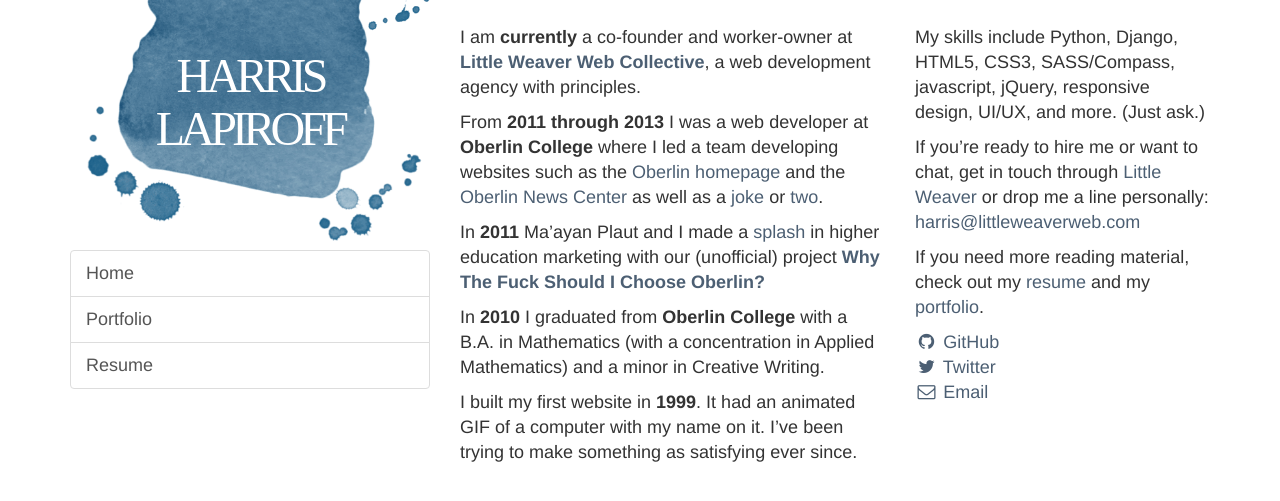
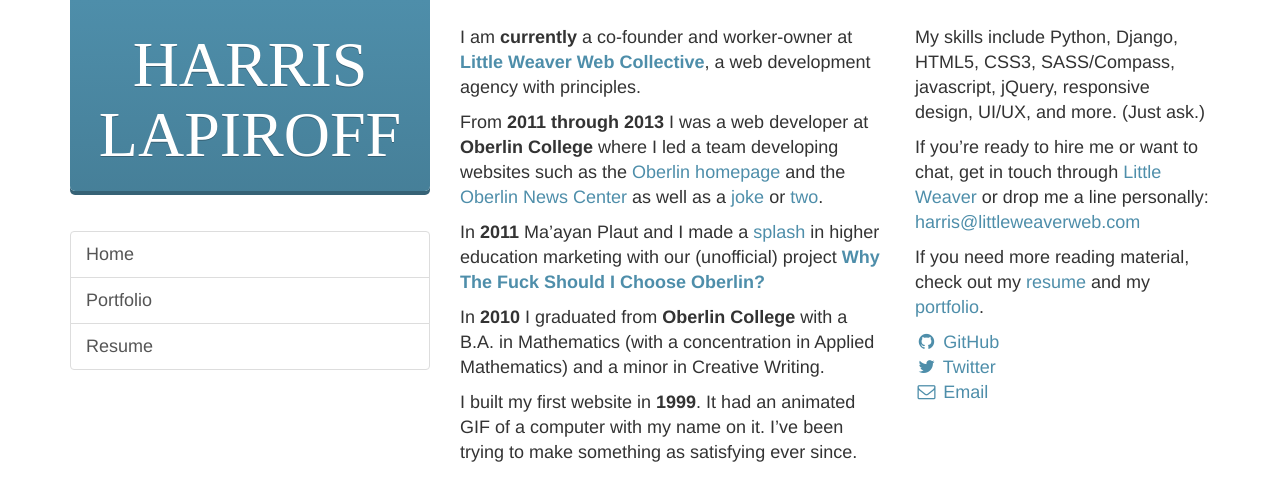
Before and after one commit to harrislapiroff/chromamine.com, a Jekyll site: the page built from index.md, in a window 1280 px wide. Shown: the top 501 px of the page. Built offline with Jekyll 4.4.1, drawn with Linux system fonts in a browser that asks for light colours; nearby versions of some CDN libraries.

Commit message:
Bye bye watercolor.

```diff
--- a/_layouts/base.html
+++ b/_layouts/base.html
@@ -15,8 +15,8 @@
 	<body>
 		<div class="container">
 			<div class="row">
-				<div class="col-lg-4 col-md-5 col-sm-6 bg-watercolor">
-					<h1 class="site-title">Harris<br />Lapiroff</h1>
+				<div class="col-lg-4 col-md-5 col-sm-6">
+					<h1 class="site-title">Harris Lapiroff</h1>
 					<div class="list-group">
 						<a class="list-group-item" href="/">Home</a>
 						<a class="list-group-item" href="/portfolio/">Portfolio</a>
--- a/static/styles/styles.sass
+++ b/static/styles/styles.sass
@@ -1,7 +1,7 @@
 ---
 ---
 
-$accent-color: #4c5f73
+$accent-color: #4e8eaa
 $font-family: "myriad-pro", "Myriad Pro", Myriad, Helvetica, Arial, sans-serif
 
 a
@@ -39,24 +39,20 @@
 		background: none
 
 .site-title
-	height: 250px
-	padding: 50px 0
-	font-size: 48px
-	margin: 0
+	color: #FFF
+	font-family: "alternate-gothic-no-1-d", serif
+	font-size: 64px
 	text-align: center
-	color: #FFF
-	font-family:  "ff-providence-web-pro", serif
 	text-transform: uppercase
-	font-weight: 400
-	letter-spacing: -.1em
+	font-weight: normal
+	background: linear-gradient(180deg, $accent-color, darken($accent-color, 5%))
+	box-shadow: 0 4px 0 0 darken($accent-color, 15%)
+	padding: 30px 0 20px 0
+	border-radius: 0 0 5px 5px
+	text-shadow: 0 1px 0 darken($accent-color, 15%)
+	margin-bottom: 40px
 	@media (max-width: 340px)
 		font-size: 36px
-
-.bg-watercolor
-	background: transparent url("/static/images/watercolor.gif") no-repeat center top
-	background-size: 400px
-	@media (min-width: 768px)
-		background-size: contain
 
 // Resume & Portfolio
 .resume-section, .portfolio-item
```
Also changed, not shown: static/images/watercolor.gif (deleted).
